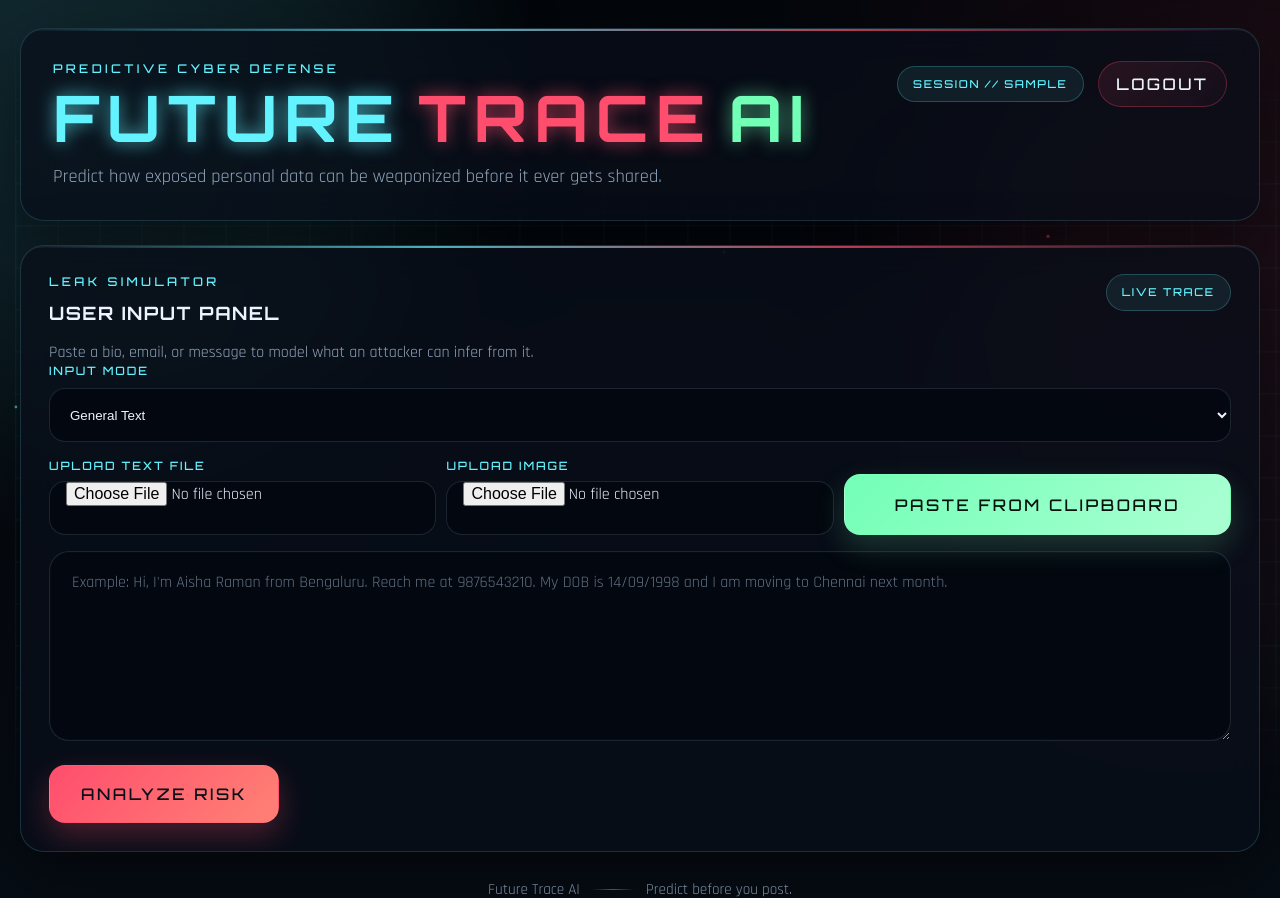
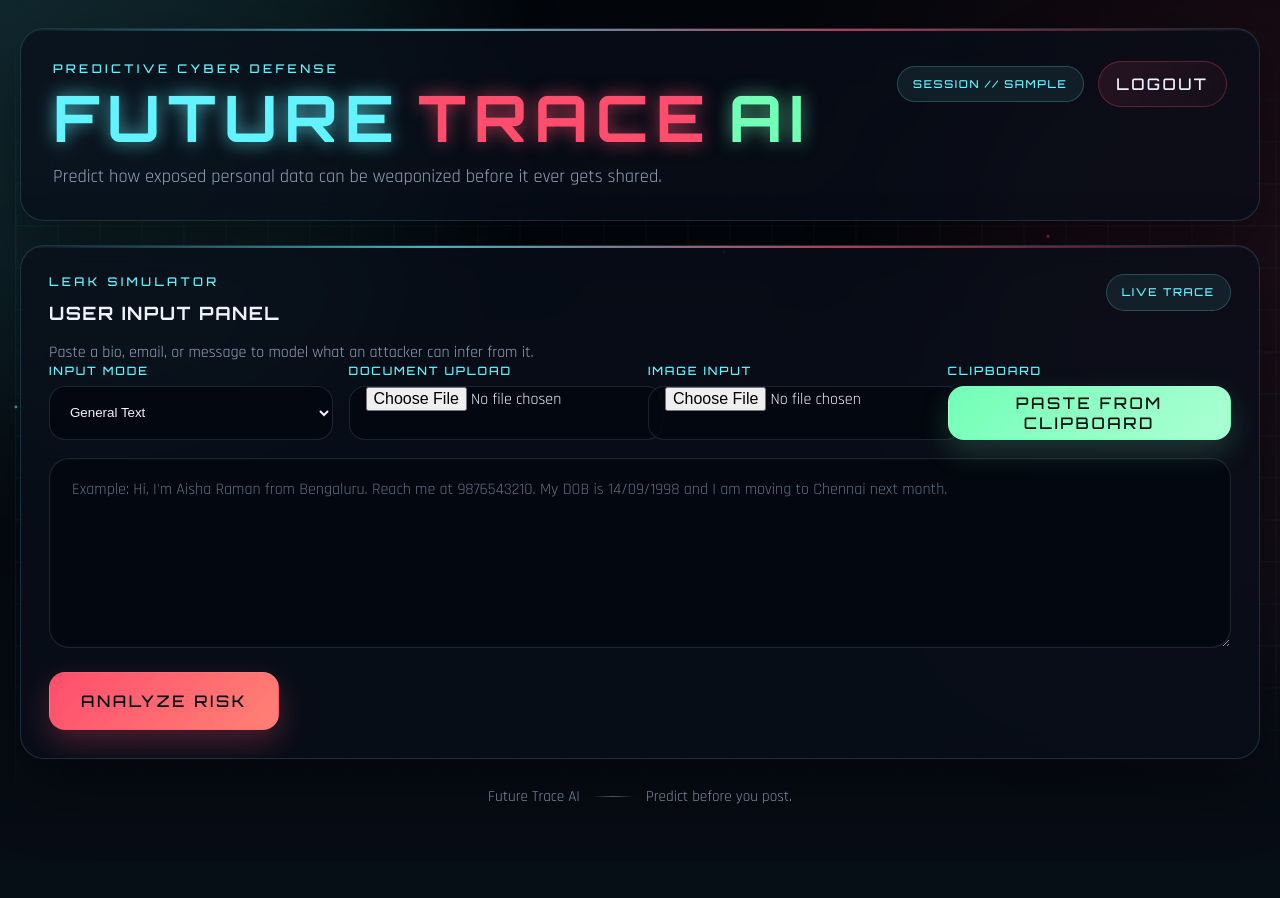
Before and after one commit to Asmitha196/nullpointers, a Flask app: page / in a window 1280 px wide. Shown: the top 898 px of the page. After the commit the page ends 804 px from the top, so only its background shows below. Run offline with Flask 3, Linux system fonts and the light colour scheme; the visitor is signed in with stand-in values (Sample User, id 1).

Commit message:
Add advanced document and image input UX

```diff
--- a/static/script.js
+++ b/static/script.js
@@ -1,6 +1,9 @@
 const state = {
     riskChart: null,
     loadingInterval: null,
+    // # NEW FEATURE: track advanced input source and image preview state
+    inputSource: "text",
+    previewUrl: null,
     timeouts: {
         terminal: [],
         safe: [],
@@ -30,6 +33,10 @@ function bindDashboard() {
     refs.imageInput = document.getElementById("imageInput");
     refs.pasteBtn = document.getElementById("pasteBtn");
     refs.analyzeBtn = document.getElementById("analyzeBtn");
+    refs.preview = document.getElementById("preview");
+    refs.previewSection = document.getElementById("previewSection");
+    refs.resultSourceValue = document.getElementById("resultSourceValue");
+    refs.resultSourceBadge = document.getElementById("resultSourceBadge");
     refs.results = document.getElementById("results");
     refs.riskScore = document.getElementById("riskScore");
     refs.riskLabel = document.getElementById("riskLabel");
@@ -66,6 +73,9 @@ function bindDashboard() {
 
     if (refs.userInput) {
         refs.userInput.addEventListener("input", () => {
+            // # NEW FEATURE: typing returns the source context to plain text
+            setInputSource("text");
+            clearPreview();
             refs.userInput.classList.remove("field-error");
             setInputFeedback(
                 "Paste a bio, email, or message to model what an attacker can infer from it.",
@@ -102,7 +112,7 @@ function createParticles(count) {
 
 async function handleAnalyze(textOverride) {
     const text = String(textOverride !== undefined ? textOverride : refs.userInput?.value || "").trim();
-    const mode = (refs.inputMode?.value || "General Text").toLowerCase();
+    const sourceKind = state.inputSource;
 
     if (!text) {
         refs.userInput?.classList.add("field-error");
@@ -111,7 +121,10 @@ async function handleAnalyze(textOverride) {
         return;
     }
 
-    setInputFeedback("Threat simulation in progress...", false);
+    // # NEW FEATURE: source-aware analyze message and document preprocessing
+    const preparedText = buildPreparedText(text, sourceKind);
+    const mode = String(refs.inputMode?.value || "General Text").toLowerCase();
+    setInputFeedback(getAnalyzeMessage(sourceKind), false);
     setLoadingState(true);
 
     try {
@@ -120,7 +133,10 @@ async function handleAnalyze(textOverride) {
             headers: {
                 "Content-Type": "application/json",
             },
-            body: JSON.stringify({ text, mode }),
+            body: JSON.stringify({
+                text: preparedText,
+                mode,
+            }),
         });
 
         if (response.status === 401) {
@@ -134,14 +150,14 @@ async function handleAnalyze(textOverride) {
             throw new Error(payload.error || "Analysis failed.");
         }
 
-        finishLoading(() => displayResults(payload));
+        finishLoading(() => displayResults(payload, { sourceKind, preparedText }));
     } catch (error) {
         setLoadingState(false);
         setInputFeedback(error.message || "Analysis failed.", true);
     }
 }
 
-// NEW FEATURE: text file upload handler
+// # NEW FEATURE: advanced document upload support
 async function handleFileUpload(event) {
     const file = event.target.files && event.target.files[0];
     if (!file) {
@@ -151,38 +167,59 @@ async function handleFileUpload(event) {
     const reader = new FileReader();
 
     reader.onload = async () => {
-        const fileText = String(reader.result || "").trim();
-        if (!fileText) {
-            setInputFeedback("Uploaded text file is empty.", true);
+        const extractedText = String(reader.result || "").trim();
+        refs.userInput.value = extractedText;
+        refs.userInput.classList.remove("field-error");
+        setInputSource("document");
+        clearPreview();
+
+        if (!extractedText) {
+            setInputFeedback("\uD83D\uDCC4 Uploaded document is empty or could not be read.", true);
             return;
         }
 
-        refs.userInput.value = fileText;
-        setInputFeedback(`Text file loaded: ${file.name}. Analyzing...`, false);
-        await handleAnalyze(fileText);
+        setInputFeedback("\uD83D\uDCC4 Analyzing uploaded document...", false);
+        await handleAnalyze(extractedText);
     };
 
     reader.onerror = () => {
-        setInputFeedback("Unable to read the file. Please upload a valid text file.", true);
+        setInputFeedback("\uD83D\uDCC4 Unable to read the uploaded document.", true);
     };
 
     reader.readAsText(file);
+    event.target.value = "";
 }
 
-// NEW FEATURE: mock image upload handler
+// # NEW FEATURE: simulated OCR flow with preview
 async function handleImageUpload(event) {
     const file = event.target.files && event.target.files[0];
     if (!file) {
         return;
     }
 
-    refs.userInput.value = file.name ? `Image: ${file.name}` : "Image uploaded";
-    setInputFeedback("Image uploaded - analyzing...", false);
-    await handleAnalyze(`Extracted from image:\nName: Image User\nDate of Birth: 15/03/1995\nPhone: 9876543210\nLocation: Mumbai`);
+    const simulatedText = [
+        "Name: Rahul Sharma",
+        "Phone: 9876543210",
+        "Email: rahul@gmail.com",
+        "DOB: 12/05/2002",
+    ].join("\n");
+
+    refs.userInput.value = simulatedText;
+    refs.userInput.classList.remove("field-error");
+    setInputSource("image");
+    renderImagePreview(file);
+    setInputFeedback("\uD83D\uDDBC Extracting text from image...", false);
+    await handleAnalyze(simulatedText);
+    event.target.value = "";
 }
 
-// NEW FEATURE: clipboard paste handler
+// # NEW FEATURE: clipboard source tracking
 async function handlePasteClipboard() {
+    if (!navigator.clipboard || !navigator.clipboard.readText) {
+        setInputFeedback("Clipboard access is not available in this browser.", true);
+        return;
+    }
+
     try {
         const clipboardText = String(await navigator.clipboard.readText() || "").trim();
         if (!clipboardText) {
@@ -191,6 +228,9 @@ async function handlePasteClipboard() {
         }
 
         refs.userInput.value = clipboardText;
+        refs.userInput.classList.remove("field-error");
+        setInputSource("clipboard");
+        clearPreview();
         setInputFeedback("Clipboard text pasted. Analyzing...", false);
         await handleAnalyze(clipboardText);
     } catch (error) {
@@ -245,16 +285,19 @@ function setInputFeedback(message, isError) {
     refs.inputFeedback.classList.toggle("is-error", Boolean(isError));
 }
 
-function displayResults(payload) {
+function displayResults(payload, context = {}) {
     const analysis = payload.analysis || {};
     const extracted = normalizeExtractedData(analysis.extracted_data);
     const attack = payload.attack || [];
     const score = normalizeRiskScore(analysis.risk_score, extracted);
+    // # NEW FEATURE: merge source-specific alerts and update source label
+    const alerts = buildEnhancedAlerts(analysis.alerts || [], context);
 
     refs.results?.classList.remove("is-hidden");
 
+    safelyRender(() => updateSourceLabel(context.sourceKind || state.inputSource));
     safelyRender(() => updateRiskScore(score));
-    safelyRender(() => updateAlerts(analysis.alerts || []));
+    safelyRender(() => updateAlerts(alerts));
     safelyRender(() => updateAttackTimeline(attack));
     safelyRender(() => updateAttackSteps(attack));
     safelyRender(() => updateAttackerPanel(extracted));
@@ -662,6 +705,101 @@ function formatLineValue(list) {
     return list && list.length ? list.join(", ") : "NOT FOUND";
 }
 
+// # NEW FEATURE: source-aware input metadata
+function setInputSource(sourceKind) {
+    state.inputSource = sourceKind;
+}
+
+function getSourceMeta(sourceKind) {
+    const sourceMap = {
+        text: { label: "Text Input", tag: "TEXT INPUT" },
+        document: { label: "Document Upload", tag: "DOCUMENT UPLOAD" },
+        image: { label: "Image Input", tag: "IMAGE INPUT" },
+        clipboard: { label: "Clipboard", tag: "CLIPBOARD" },
+    };
+
+    return sourceMap[sourceKind] || sourceMap.text;
+}
+
+function getAnalyzeMessage(sourceKind) {
+    if (sourceKind === "document") {
+        return "\uD83D\uDCC4 Analyzing uploaded document...";
+    }
+    if (sourceKind === "image") {
+        return "\uD83D\uDDBC Extracting text from image...";
+    }
+    return "Threat simulation in progress...";
+}
+
+function buildPreparedText(text, sourceKind) {
+    if (sourceKind === "document" && !text.startsWith("[DOCUMENT INPUT]")) {
+        return `[DOCUMENT INPUT]\n${text}`;
+    }
+    return text;
+}
+
+function buildEnhancedAlerts(alerts, context) {
+    const mergedAlerts = [...alerts];
+
+    if ((context.preparedText || "").startsWith("[DOCUMENT INPUT]")) {
+        mergedAlerts.unshift("Document contains sensitive information");
+    }
+
+    if (context.sourceKind === "image") {
+        mergedAlerts.unshift("Sensitive data extracted from image");
+    }
+
+    return [...new Set(mergedAlerts)];
+}
+
+function updateSourceLabel(sourceKind) {
+    const meta = getSourceMeta(sourceKind);
+
+    if (refs.resultSourceValue) {
+        refs.resultSourceValue.textContent = meta.label;
+    }
+
+    if (refs.resultSourceBadge) {
+        refs.resultSourceBadge.textContent = `SOURCE // ${meta.tag}`;
+    }
+}
+
+function renderImagePreview(file) {
+    if (!refs.preview || !refs.previewSection) {
+        return;
+    }
+
+    clearPreview();
+    state.previewUrl = URL.createObjectURL(file);
+
+    const img = document.createElement("img");
+    img.src = state.previewUrl;
+    img.alt = "Uploaded preview";
+    img.style.width = "150px";
+    img.style.height = "auto";
+    img.style.borderRadius = "14px";
+    img.style.border = "1px solid rgba(99, 243, 255, 0.3)";
+    img.style.boxShadow = "0 0 20px rgba(99, 243, 255, 0.18)";
+
+    refs.preview.appendChild(img);
+    refs.previewSection.style.display = "block";
+}
+
+function clearPreview() {
+    if (state.previewUrl) {
+        URL.revokeObjectURL(state.previewUrl);
+        state.previewUrl = null;
+    }
+
+    if (refs.preview) {
+        refs.preview.innerHTML = "";
+    }
+
+    if (refs.previewSection) {
+        refs.previewSection.style.display = "none";
+    }
+}
+
 function schedule(bucket, callback, delay) {
     const id = window.setTimeout(callback, delay);
     state.timeouts[bucket].push(id);
--- a/templates/index.html
+++ b/templates/index.html
@@ -52,27 +52,33 @@
                     Paste a bio, email, or message to model what an attacker can infer from it.
                 </p>
 
-                <!-- NEW FEATURE: multi-input controls -->
-                <div style="display:grid; gap:1rem; margin-bottom:1rem;">
-                    <div style="display:grid; gap:0.65rem;">
-                        <label class="field-label" for="inputMode">Input Mode</label>
-                        <select id="inputMode" class="field-input" aria-label="Select input mode">
+                <!-- # NEW FEATURE: Advanced multi-input controls -->
+                <div style="display: grid; grid-template-columns: repeat(auto-fit, minmax(180px, 1fr)); gap: 16px; margin-bottom: 18px;">
+                    <label class="field-group" for="inputMode">
+                        <span class="field-label">Input Mode</span>
+                        <select id="inputMode" class="field-input" aria-label="Input mode selector">
                             <option>General Text</option>
                             <option>Email</option>
                             <option>SMS</option>
                             <option>Resume</option>
                         </select>
-                    </div>
-                    <div style="display:grid; gap:0.65rem; grid-template-columns: repeat(auto-fit, minmax(180px, 1fr));">
-                        <div class="field-group">
-                            <label class="field-label" for="fileInput">Upload Text File</label>
-                            <input type="file" id="fileInput" class="field-input" accept=".txt" aria-label="Upload a text file" />
-                        </div>
-                        <div class="field-group">
-                            <label class="field-label" for="imageInput">Upload Image</label>
-                            <input type="file" accept="image/*" id="imageInput" class="field-input" aria-label="Upload an image" />
-                        </div>
-                        <button id="pasteBtn" class="copy-btn" type="button">Paste from Clipboard</button>
+                    </label>
+
+                    <label class="field-group" for="fileInput">
+                        <span class="field-label">Document Upload</span>
+                        <input type="file" id="fileInput" class="field-input" accept=".txt,.md,.csv,.log,.json,.text" aria-label="Upload text file">
+                    </label>
+
+                    <label class="field-group" for="imageInput">
+                        <span class="field-label">Image Input</span>
+                        <input type="file" accept="image/*" id="imageInput" class="field-input" aria-label="Upload image">
+                    </label>
+
+                    <div class="field-group" style="align-self: end;">
+                        <span class="field-label">Clipboard</span>
+                        <button id="pasteBtn" type="button" class="copy-btn" style="width: 100%; margin-top: 0; min-height: 54px;">
+                            Paste from Clipboard
+                        </button>
                     </div>
                 </div>
 
@@ -81,6 +87,12 @@
                     placeholder="Example: Hi, I'm Aisha Raman from Bengaluru. Reach me at 9876543210. My DOB is 14/09/1998 and I am moving to Chennai next month."
                     aria-label="User text for risk analysis"
                 ></textarea>
+
+                <!-- # NEW FEATURE: Image preview surface -->
+                <div id="previewSection" style="display: none; margin-top: 14px;">
+                    <span class="signal-tag" style="margin-bottom: 12px;">IMAGE PREVIEW</span>
+                    <div id="preview" style="display: flex; flex-wrap: wrap; gap: 12px;"></div>
+                </div>
 
                 <div class="input-actions">
                     <button id="analyzeBtn" class="analyze-btn" type="button">
@@ -97,6 +109,15 @@
             </section>
 
             <section id="results" class="results-shell is-hidden" aria-live="polite">
+                <!-- # NEW FEATURE: Results source labeling -->
+                <div class="card-head" style="margin-bottom: 0;">
+                    <div>
+                        <p class="panel-kicker">Input trace</p>
+                        <h2 class="card-title">Source: <span id="resultSourceValue">Text Input</span></h2>
+                    </div>
+                    <span id="resultSourceBadge" class="signal-tag">SOURCE // TEXT INPUT</span>
+                </div>
+
                 <div class="top-grid">
                     <article class="panel risk-panel">
                         <div class="card-head">
```
